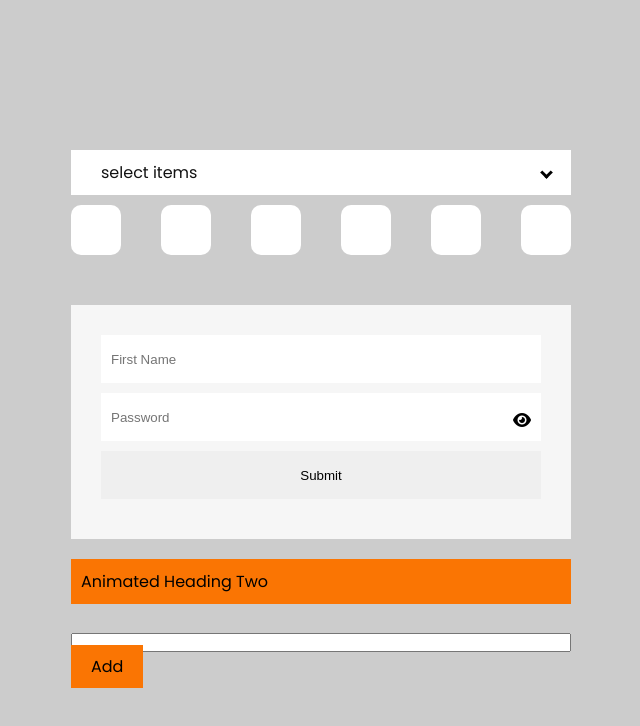
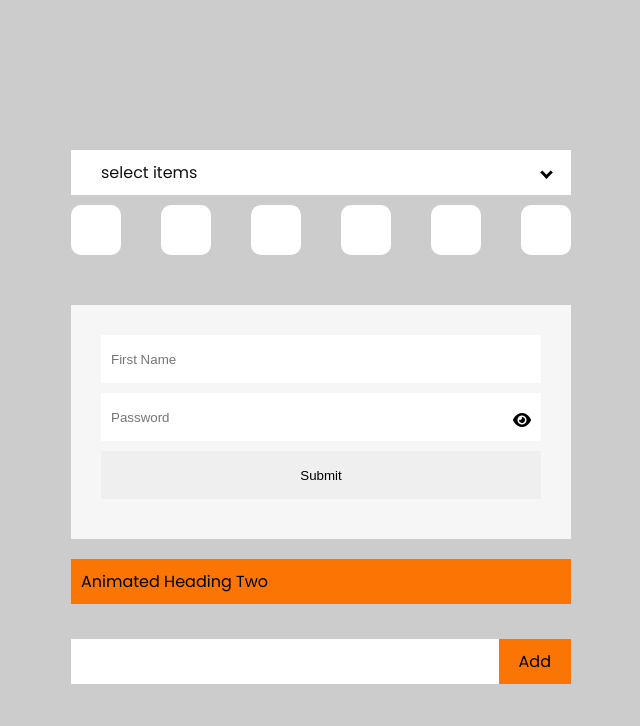
Before and after one commit to SHAMEEM01437/js, a plain HTML site: page index.html in a window 1280 px wide. Shown: the whole page, without its empty margins (319-959 px from the left). Drawn offline with nearby package versions, Linux system fonts and the light colour scheme.

Commit message:
Update style.css

```diff
--- a/style.css
+++ b/style.css
@@ -320,16 +320,18 @@ Animated Heading
 /* ------------------------------------------------------------------------------------------------
 Animated Heading
 -------------------------------------------------------------------------------------------------- */
-form.inputTag {
-    background:#fff;
-    margin-top: 10px;
-    padding: 10px;
+.inputTag {
+  background:#fff;
+  margin-top: 10px;
+  /* padding: 10px; */
+  display: flex;
+  align-items: center;
 }
-form.inputTag input{
+.inputTag input{
     padding:10px;
     border:none;
 }
-form.inputTag input:focus{
+.inputTag input:focus{
     outline:none;
 }
 span#addList {
```
